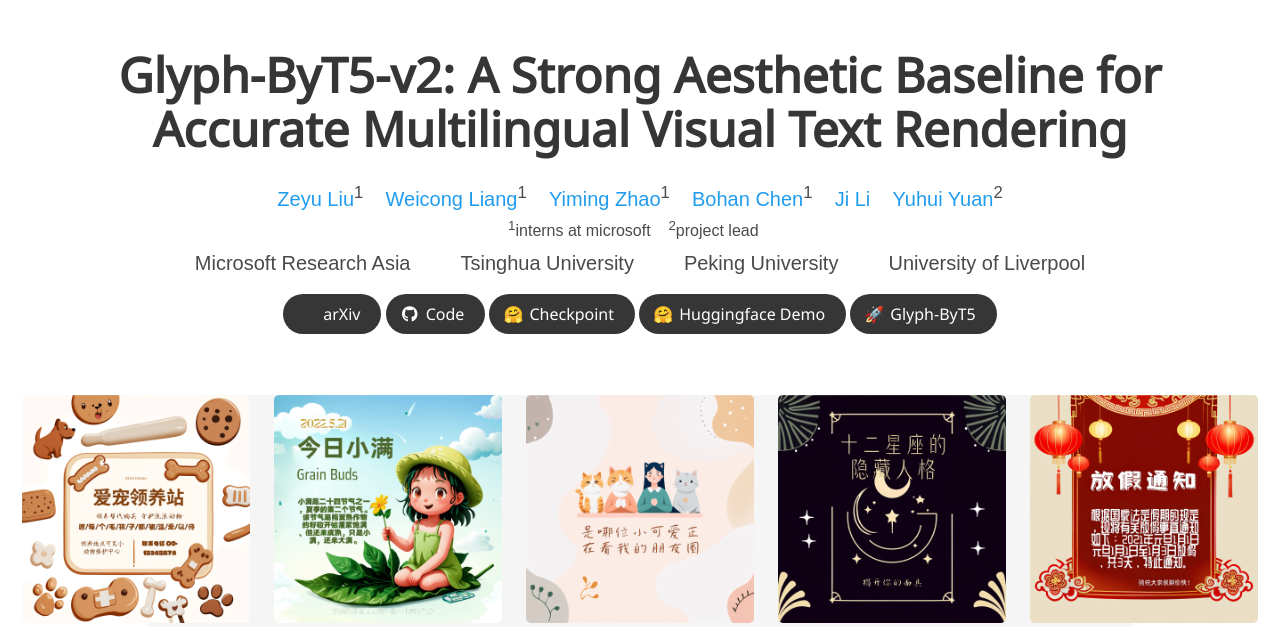
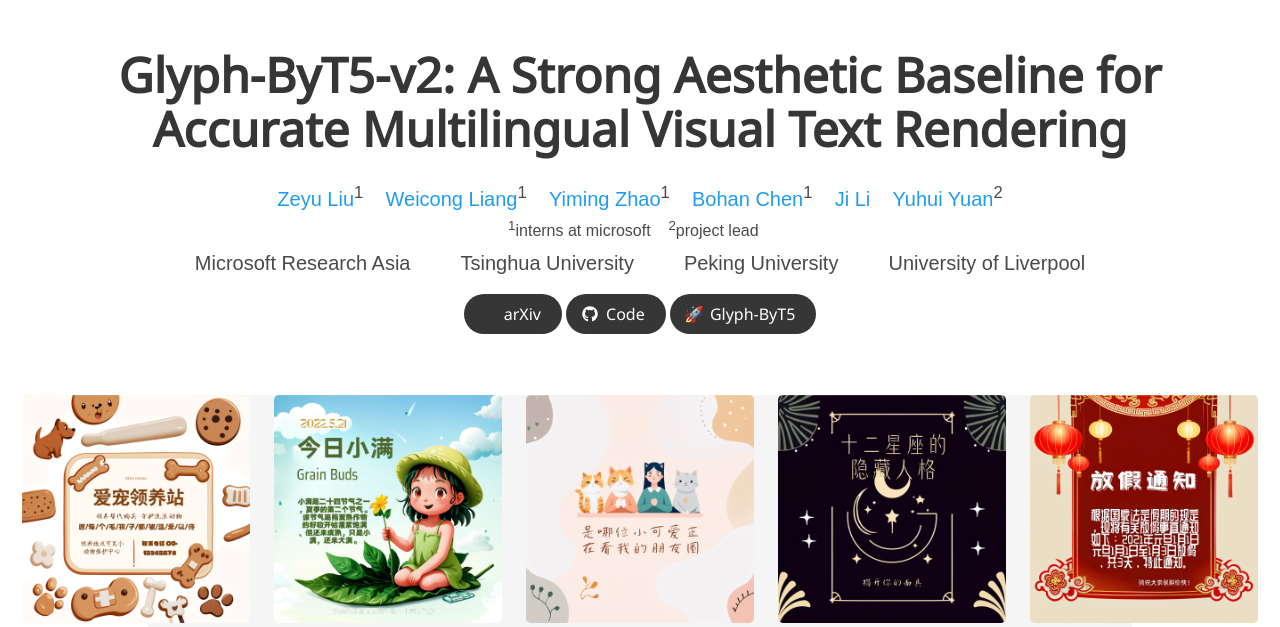
Before and after one commit to glyph-byt5-v2/glyph-byt5-v2.github.io, a plain HTML site: page index.html in a window 1280 px wide. Shown: the top 627 px of the page. Drawn offline with nearby package versions, Linux system fonts and the light colour scheme; some icons are missing; a web font is replaced by a local one.

Commit message:
fix: update index.html

```diff
--- a/index.html
+++ b/index.html
@@ -205,26 +205,6 @@
                   </span>
                   <span>Code</span>
                   </a>
-              </span>
-
-	            <span class="link-block">
-                <a href="https://huggingface.co/GlyphByT5/Glyph-SDXL-v2"
-                    class="external-link button is-normal is-rounded is-dark">
-                    <span class="icon">
-                      🤗
-                    </span>
-                    <span>Checkpoint</span>
-                </a>
-              </span>
-
-	            <span class="link-block">
-                <a href="https://huggingface.co/spaces/GlyphByT5/Glyph-SDXL-v2"
-                    class="external-link button is-normal is-rounded is-dark">
-                    <span class="icon">
-                      🤗
-                    </span>
-                    <span>Huggingface Demo</span>
-                </a>
               </span>
 
 	            <span class="link-block">
```
